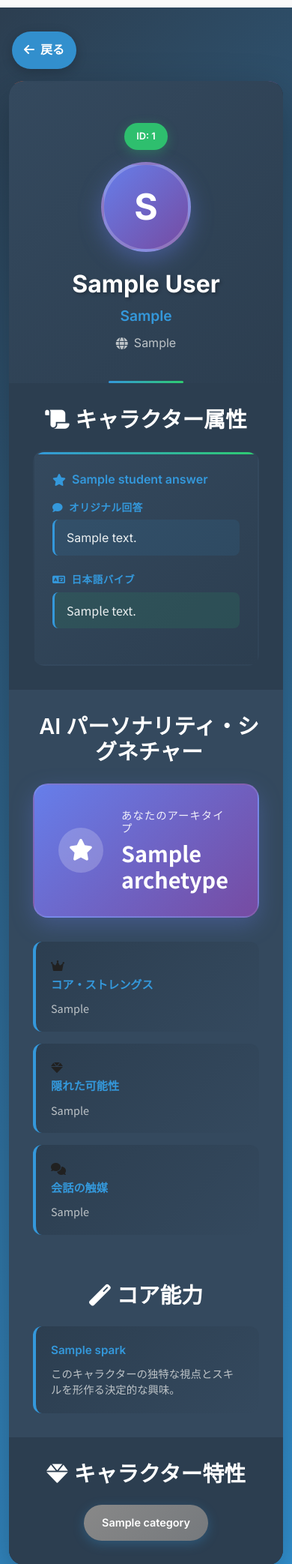
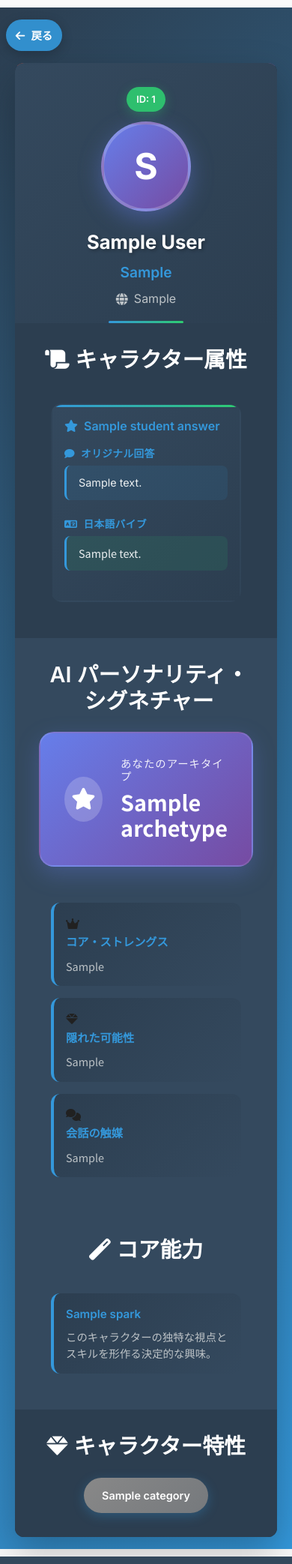
Before and after one commit to PhanAnh-V/StudentVibe, a Flask app: template templates/profile.html in a window 390 px wide. Shown: the top 2086 px of the page at 75% size. Run offline with Flask 3, Linux system fonts and the light colour scheme; tables that the repository leaves empty hold one stand-in row (values such as "Sample post"); the template is opened without the code that fills it: values that come from a table or form of the project are taken from there, most other values are stand-ins (such as "Sample title", 1, 10 or a date in 2020); some libraries are stand-ins or nearby versions.

Commit message:
Improve display of student profiles and squad hubs on mobile devices
Optimize the student profile template for enhanced mobile responsiveness using CSS media queries.

Replit-Commit-Author: Agent
Replit-Commit-Session-Id: 91940a6a-1790-4984-91cc-6c38fa27a8ff
Replit-Commit-Screenshot-Url: https://storage.googleapis.com/screenshot-production-us-central1/5cd99704-f3ff-4a42-b052-420f8a7cec5c/9b70b058-91fd-444e-8e67-aa44c8f09a34.jpg

```diff
--- a/templates/profile.html
+++ b/templates/profile.html
@@ -13,17 +13,17 @@
         .character-profile-container {
             background: linear-gradient(135deg, #2c3e50 0%, #3498db 100%);
             min-height: 100vh;
-            padding: 2rem 0;
+            padding: 1rem 0;
             font-family: 'Inter', sans-serif;
         }
 
         .character-sheet {
             background: #1e2a3a;
-            border-radius: 20px;
-            box-shadow: 0 25px 60px rgba(0, 0, 0, 0.3);
+            border-radius: 16px;
+            box-shadow: 0 20px 50px rgba(0, 0, 0, 0.25);
             overflow: hidden;
             position: relative;
-            margin-bottom: 2rem;
+            margin-bottom: 1.5rem;
         }
 
         .character-sheet::before {
@@ -39,7 +39,7 @@
         .character-header {
             background: linear-gradient(135deg, #34495e 0%, #2c3e50 100%);
             color: white;
-            padding: 2.5rem 2rem;
+            padding: 1.8rem 1.5rem;
             text-align: center;
             position: relative;
         }
@@ -359,26 +359,121 @@
 
         @media (max-width: 768px) {
             .character-profile-container {
-                padding: 1rem 0;
+                padding: 0.5rem 0;
+            }
+
+            .character-sheet {
+                margin: 0.5rem;
+                border-radius: 12px;
+            }
+
+            .character-header {
+                padding: 1.2rem 1rem;
             }
 
             .character-name {
-                font-size: 2rem;
+                font-size: 1.6rem;
+                line-height: 1.3;
+                margin-bottom: 0.5rem;
+            }
+
+            .character-subtitle {
+                font-size: 0.85rem;
+                margin-bottom: 0.8rem;
             }
 
             .stats-grid {
                 grid-template-columns: 1fr;
+                gap: 0.8rem;
+                padding: 1rem;
+            }
+
+            .stat-card {
+                padding: 1rem;
+            }
+
+            .stat-label {
+                font-size: 0.8rem;
+            }
+
+            .stat-value {
+                font-size: 1.2rem;
             }
 
             .abilities-grid {
                 grid-template-columns: 1fr;
+                gap: 1rem;
+                padding: 1rem;
+            }
+
+            .ability-card {
+                padding: 1rem;
+            }
+
+            .ability-title {
+                font-size: 1.1rem;
+                margin-bottom: 0.5rem;
+            }
+
+            .ability-description {
+                font-size: 0.9rem;
+                line-height: 1.5;
+            }
+
+            .signature-section {
+                padding: 1rem;
+            }
+
+            .signature-title {
+                font-size: 1.3rem;
+                margin-bottom: 1rem;
+            }
+
+            .signature-cards {
+                gap: 0.8rem;
+            }
+
+            .signature-card {
+                padding: 1rem;
+                margin-bottom: 0.8rem;
+            }
+
+            .signature-card h4 {
+                font-size: 1rem;
+                margin-bottom: 0.5rem;
+            }
+
+            .signature-card p {
+                font-size: 0.9rem;
+                line-height: 1.5;
+            }
+
+            .answers-section {
+                padding: 1rem;
+            }
+
+            .question-card {
+                padding: 1rem;
+                margin-bottom: 0.8rem;
+            }
+
+            .question-title {
+                font-size: 1rem;
+                margin-bottom: 0.5rem;
+            }
+
+            .answer-text {
+                font-size: 0.9rem;
+                line-height: 1.5;
             }
 
             .back-navigation {
                 position: relative;
                 top: auto;
                 left: auto;
-                margin: 1rem;
+                margin: 0.5rem;
+                padding: 0.6rem 0.8rem;
+                font-size: 0.9rem;
                 display: inline-block;
             }
 
@@ -386,10 +481,17 @@
                 position: relative;
                 top: auto;
                 right: auto;
-                margin: 1rem auto;
+                margin: 0.8rem auto;
                 display: block;
                 text-align: center;
                 width: fit-content;
+                padding: 0.4rem 0.8rem;
+                font-size: 0.8rem;
+            }
+
+            .level-badge {
+                padding: 0.3rem 0.6rem;
+                font-size: 0.8rem;
             }
         }
     </style>
```
Also changed, not shown: replit.md (+3 -0 lines).
